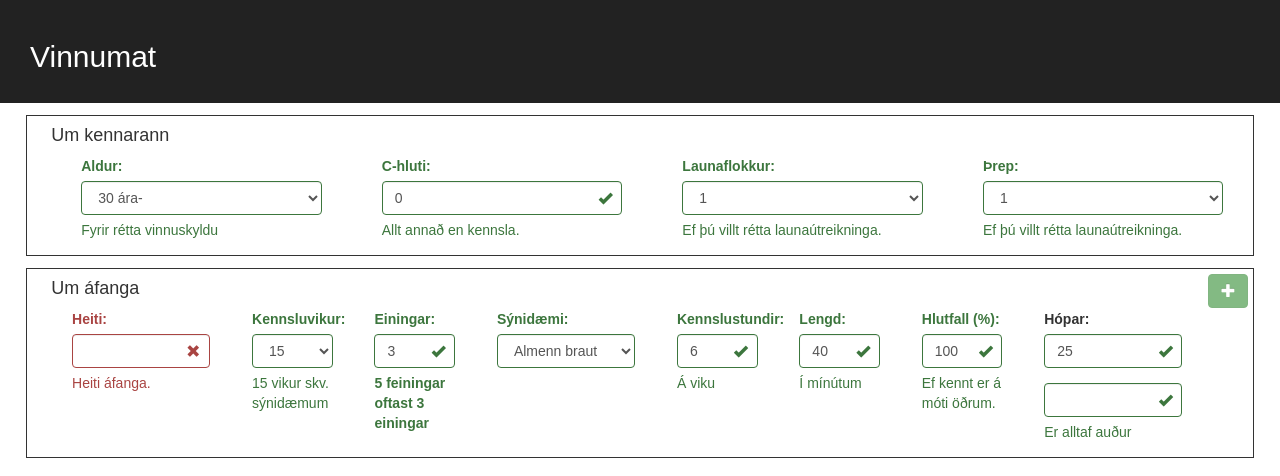
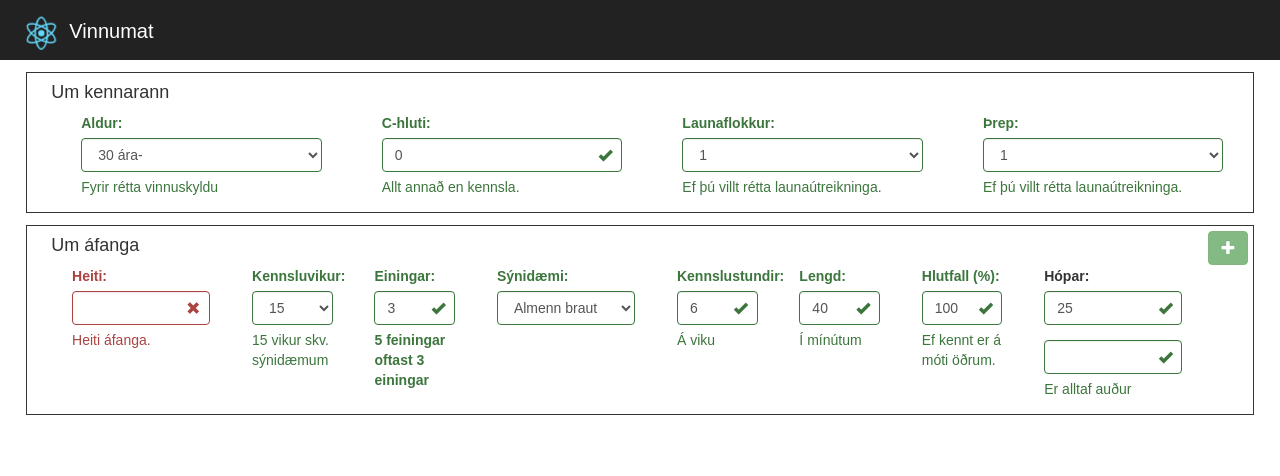
Before and after one commit to UnnarThorBachmann/vinnumat-react, a React (Create React App) app in the folder vinnumat/: page / in a window 1280 px wide. Shown: the top 476 px of the page. Built offline with nearby package versions, Linux system fonts and the light colour scheme.

Commit message:
fix: Fixing the header so that it occupies less space.

```diff
--- a/vinnumat/src/App.css
+++ b/vinnumat/src/App.css
@@ -4,20 +4,26 @@
 
 .App-logo {
   animation: App-logo-spin infinite 20s linear;
-  height: 40%;
-
+  height: 40px;
 }
 
 .App-header {
   background-color: #222;
-  height: 100%;
-  padding: 20px;
+  height: 60px;
   color: white;
 }
 
 .App-intro {
   font-size: large;
 
+}
+
+.left {
+  float: left;
+  padding: 1%;
+  clear: both;
+  display: inline-block;
+  font-size: 20px;
 }
 
 div.TeacherForm {
@@ -67,6 +73,7 @@ div.mainBody {
   float: right;
   margin: 5px
 }
+
 @keyframes App-logo-spin {
   from { transform: rotate(0deg); }
   to { transform: rotate(360deg); }
--- a/vinnumat/src/App.js
+++ b/vinnumat/src/App.js
@@ -23,6 +23,7 @@ class App extends Component {
     return (
      	<div className="App">
     		<div className="App-header">
+    			{/*
           		<Media>
       				<Media.Left align="top">
         				<img src={logo} className="App-logo" alt="Image"/>
@@ -30,7 +31,12 @@ class App extends Component {
       				<Media.Body>
         				<h2>Vinnumat</h2>
         			</Media.Body>
-    			</Media>
+    			</Media>*/}
+    			<div className='left'>
+    				<img src={logo} className="App-logo" alt="Image"/>
+    				<span className="header">Vinnumat</span>
+    			</div>
+
         	</div>
         	<div className="mainBody">
         		{/*
--- a/vinnumat/src/HopurForm.js
+++ b/vinnumat/src/HopurForm.js
@@ -1,6 +1,5 @@
 import React, {Component} from 'react';
 import FormGroup from 'react-bootstrap/lib/FormGroup';
-import ControlLabel from 'react-bootstrap/lib/ControlLabel';
 import FormControl from 'react-bootstrap/lib/FormControl';
 import HelpBlock from 'react-bootstrap/lib/HelpBlock';
 
```
